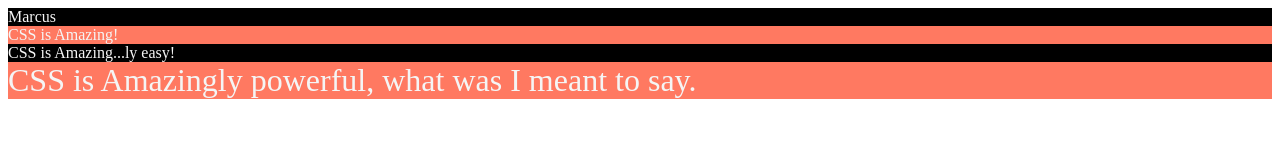
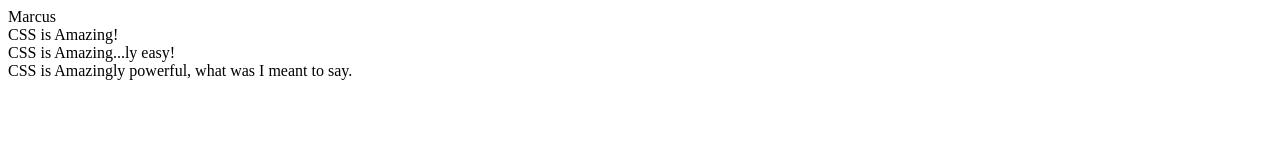
Before and after one commit to Swedeurs/HTML-Basics, a plain HTML site: page cssInHead.html in a window 1280 px wide. Drawn offline with Linux system fonts and the light colour scheme.

Commit message:
clean up files

```diff
--- a/cssInHead.html
+++ b/cssInHead.html
@@ -3,25 +3,6 @@
 <head>
   <title>CSS in Head</title>
   <style>
-    div   {
-        background-color: black;
-        color: whitesmoke;
-    }
-    .negative {
-    background-color: black;
-    color: whitesmoke
-    }
-    .positive {
-      background-color: #ff7961;
-      color: whitesmoke
-    }
-    .huge {
-        font-size: xx-large;
-      }
-      #firstName{
-        font-weight:bold;
-        font-size: large;
-      }
   </style>
 </head>
 <body>
```
